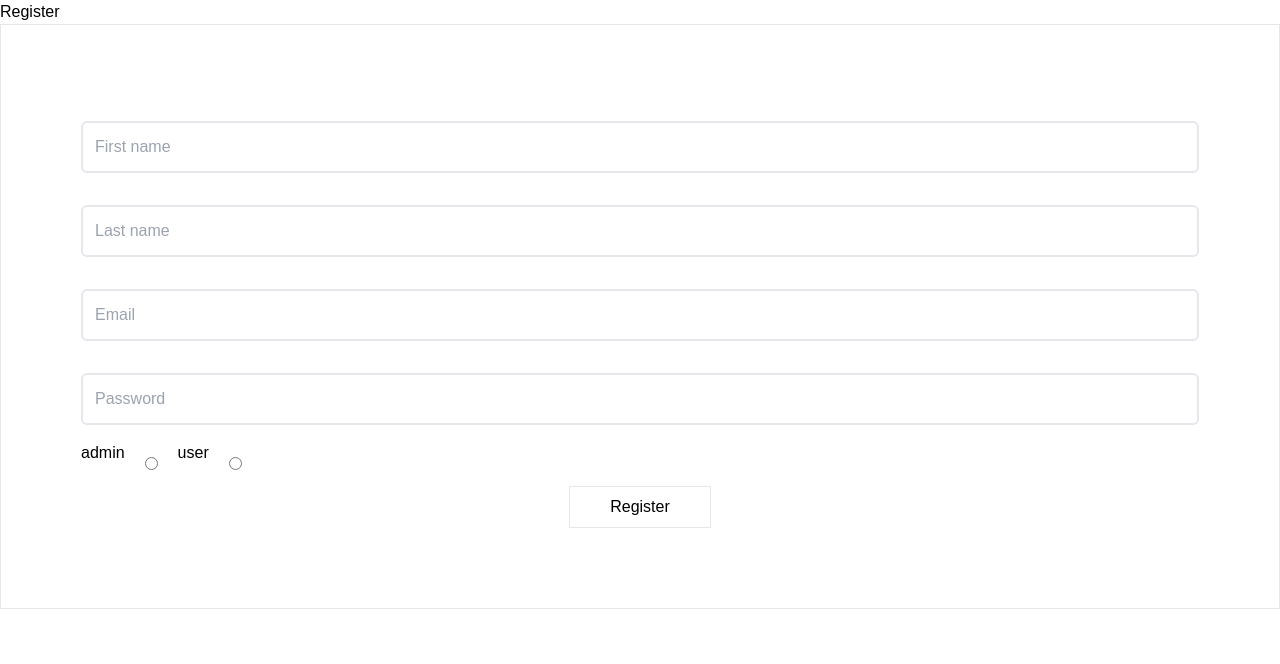
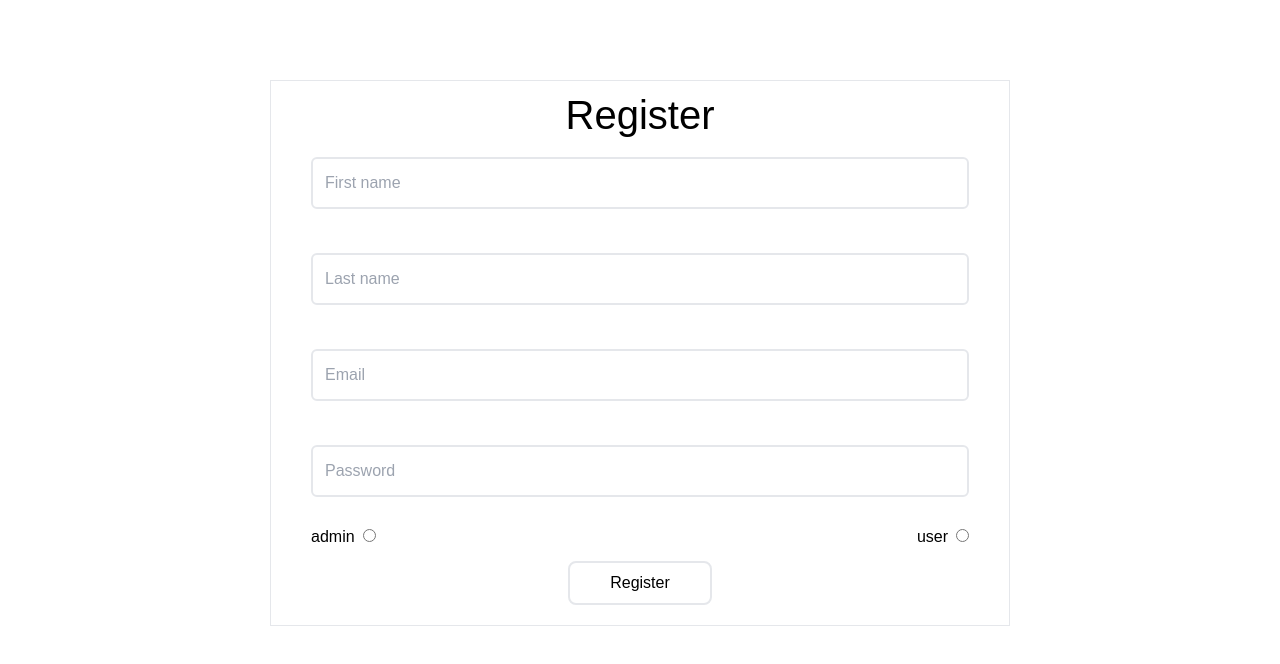
Before and after one commit to amaben2020/advanced-cart-system-zustand, a Next.js app: page /auth/register in a window 1280 px wide. Shown: the top 664 px of the page. Built offline with nearby package versions, Linux system fonts and the light colour scheme.

Commit message:
fixing payment bug with session

```diff
--- a/src/app/(pages)/auth/(pages)/login/page.tsx
+++ b/src/app/(pages)/auth/(pages)/login/page.tsx
@@ -41,16 +41,16 @@ const Login = () => {
     }
   };
   return (
-    <div className="p-20">
-      <h3 className="mb-4"> Login </h3>
-
+    <div className="max-w-full md:max-w-[900px] mx-auto justify-center p-3 md:p-20">
       <form onSubmit={handleSubmit} className="flex flex-col p-20 border">
+        <h3 className="mb-4"> Login </h3>
         <input
           onChange={handleChange}
           className="p-3 my-4 text-black border-2 rounded-md"
           type="email"
           name="email"
           value={userInfo?.email}
+          placeholder="Email"
         />
 
         <div className="relative">
@@ -60,6 +60,7 @@ const Login = () => {
             type={showPassword ? "password" : "text"}
             name="password"
             value={userInfo?.password}
+            placeholder="Password"
           />
           <span
             className="absolute z-10 cursor-pointer top-[40%] right-4"
--- a/src/app/(pages)/auth/(pages)/register/page.tsx
+++ b/src/app/(pages)/auth/(pages)/register/page.tsx
@@ -28,15 +28,22 @@ const Register = () => {
 
       const data = await response.json();
 
+      if (data?.message.includes("already")) {
+        console.log(data?.message);
+      }
+
       if (data?.user?.firstName.length > 0 && data?.user?.email.length > 0) {
         redirect("/auth/login");
       }
     }
   };
   return (
-    <div>
-      Register {process?.env?.VERCEL}
-      <form action={handleSubmit} className="flex flex-col p-20 border">
+    <div className="max-w-full md:max-w-[900px] mx-auto justify-center p-3 md:p-20">
+      <form
+        action={handleSubmit}
+        className="flex flex-col py-2 md:py-5 px-5 md:px-10 border gap-y-3"
+      >
+        <h1 className="text-center">Register</h1>
         <input
           className="p-3 my-4 text-black border-2 rounded-md"
           type="text"
@@ -67,24 +74,26 @@ const Register = () => {
           placeholder="Password"
         />
 
-        <div className="flex gap-x-5">
+        <div className="flex justify-between items-center gap-x-3">
           {userTypes.map((type) => (
-            <>
-              <label htmlFor="">{type}</label>
+            <div key={type}>
+              <label htmlFor="" className="mr-2">
+                {type}
+              </label>
               <input
-                className="p-3 my-4 text-black border-2 rounded-md"
+                className="p-3 text-black border-2 rounded-md"
                 type="radio"
                 name="role" // Ensure they have the same name
                 id={type}
                 value={type}
               />
-            </>
+            </div>
           ))}
         </div>
 
         <button
           type="submit"
-          className="py-2 px-10 border max-w-[150px] mx-auto"
+          className="py-2 px-10 border-2 rounded-lg max-w-[150px] mx-auto"
         >
           Register
         </button>
--- a/src/components/module/drawer/Drawer.tsx
+++ b/src/components/module/drawer/Drawer.tsx
@@ -9,7 +9,11 @@ import Drawer from "react-modern-drawer";
 import "react-modern-drawer/dist/index.css";
 import Button from "../../elements/button";
 
+import { useSession } from "next-auth/react";
+
 const DrawerComponent = ({ toggleDrawer, isOpen }: TToggle) => {
+  const session = useSession();
+
   const { state: cartState } = useHydrate(
     useCartStore,
     (state: TStore) => state,
@@ -24,7 +28,9 @@ const DrawerComponent = ({ toggleDrawer, isOpen }: TToggle) => {
 
     return acc;
   }, 0);
-  const USER_EMAIL = "benneth@bamble.io";
+  //@ts-ignore
+  const USER_EMAIL = session.data?.user?.user?.email!;
+
   const PayNow = withPaystack(Button)(USER_EMAIL, sumGrandTotal);
   return (
     <Drawer
@@ -51,14 +57,16 @@ const DrawerComponent = ({ toggleDrawer, isOpen }: TToggle) => {
             />
           </svg>
         </button>
+
         <div className="p-3">
           {cartState?.cart?.length > 0 ? (
             cartState?.cart?.map((cartItem: TProduct) => {
               return (
                 <div
                   key={cartItem?._id}
-                  className="flex items-center gap-6 py-4 my-3 border"
+                  className="flex justify-between items-center gap-6 py-4 my-3 border"
                 >
+                  <div className="flex items-center gap-x-10 p-2">
                     <Image
                       src={
                         Array.isArray(cartItem?.images)
@@ -73,20 +81,25 @@ const DrawerComponent = ({ toggleDrawer, isOpen }: TToggle) => {
                     <div>
                       <h4>{cartItem?.title}</h4>
                       <h4>₦ {cartItem?.price}</h4>
+                    </div>{" "}
+                    <div>
+                      Sub Total: ₦{" "}
+                      {Number(cartItem?.price * cartItem?.quantity)}
+                    </div>
                   </div>
 
+                  <div className="flex items-center gap-x-10 p-2">
                     <div>
-                    Sub Total: {Number(cartItem?.price * cartItem?.quantity)}
-                  </div>
-
-                  <div>
-                    <h4> Quantity: </h4>
-                    <p>{cartItem?.quantity} </p>
+                      <h4 className="mb-3 text-center">
+                        {" "}
+                        Quantity: {cartItem?.quantity}
+                      </h4>
 
                       <select
                         onChange={(e) => {
                           setQty(Number(e.target.value));
                         }}
+                        className="mr-3 border-2 rounded-lg p-3"
                       >
                         {[1, 2, 3, 4, 5].map((elem) => (
                           <option value={elem} key={elem}>
@@ -103,7 +116,6 @@ const DrawerComponent = ({ toggleDrawer, isOpen }: TToggle) => {
                         Update
                       </button>
                     </div>
-
                     <div>
                       <button
                         className="cursor-pointer"
@@ -128,6 +140,7 @@ const DrawerComponent = ({ toggleDrawer, isOpen }: TToggle) => {
                       </button>
                     </div>
                   </div>
+                </div>
               );
             })
           ) : (
```
Lines whose indentation alone changed are shown as unchanged.
